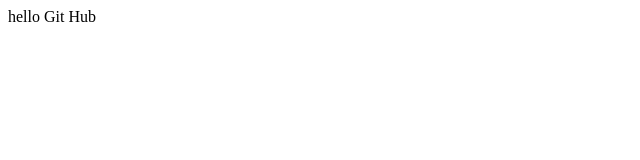
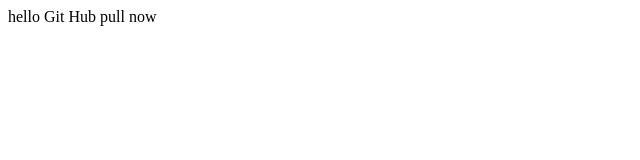
Before and after one commit to austintanGit/Test, a plain HTML site: page index.html in a window 1280 px wide. Shown: the full height of the page, 0-640 px from the left. Drawn offline with Linux system fonts and the light colour scheme.

Commit message:
Update index.html

```diff
--- a/index.html
+++ b/index.html
@@ -1,5 +1,5 @@
 <html>
 <body>
-hello Git Hub
+hello Git Hub	pull now
 </body>
 </html>
```
